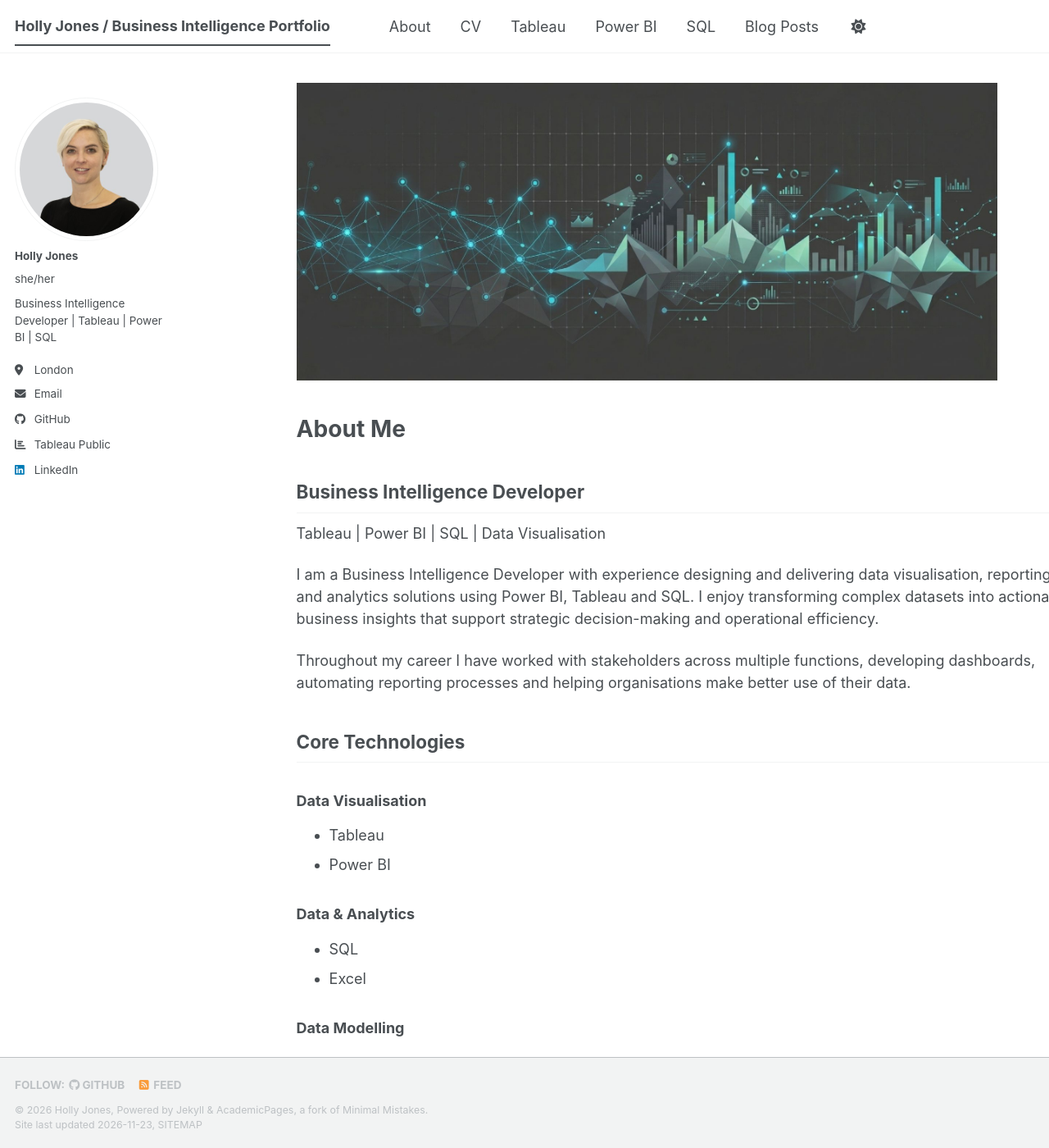
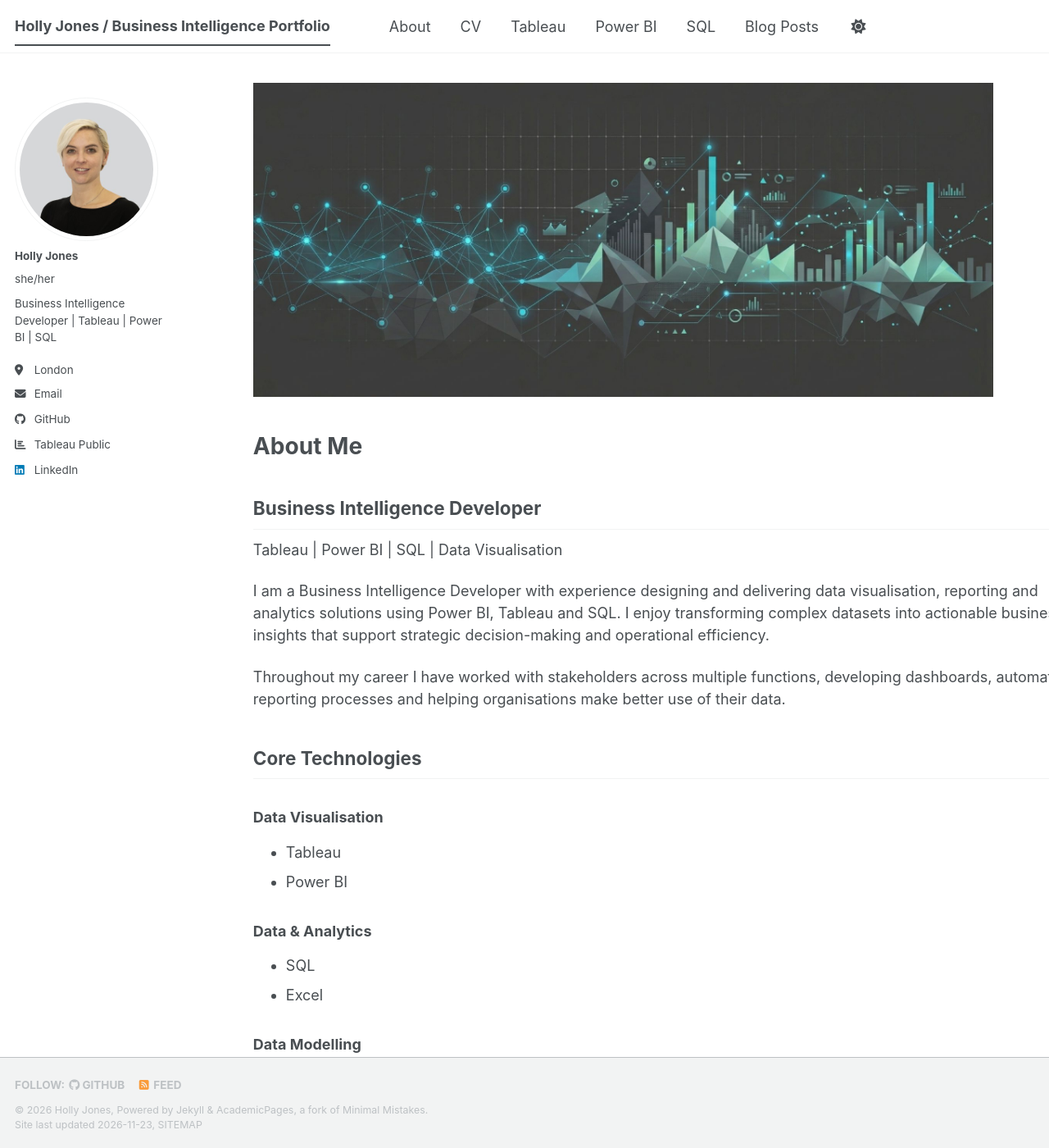
Before and after one commit to hjones87/hjones87.github.io, a Jekyll site: the page built from _pages/about.md, in a window 1280 px wide and 1400 px high. Shown: the whole window at 82% size. Built offline with Jekyll 4.4.1, drawn with Linux system fonts in a browser that asks for light colours; a script bundle is joined from its source files by our own code; a style sheet for code colours, icons or effects is not loaded.

Commit message:
Adjust page layout span to 10.5 of 12

```diff
--- a/_sass/layout/_page.scss
+++ b/_sass/layout/_page.scss
@@ -18,7 +18,7 @@
 
 .page {
   @include breakpoint($large) {
-    @include span(10 of 12 last);
+    @include span(10.5 of 12 last);
     @include prefix(0.5 of 12);
     @include suffix(0);
   }
```
